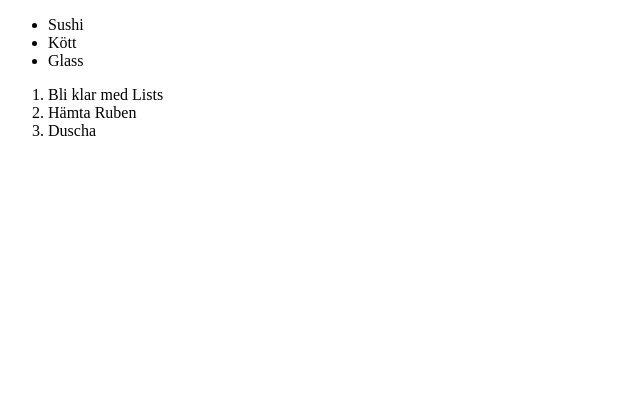
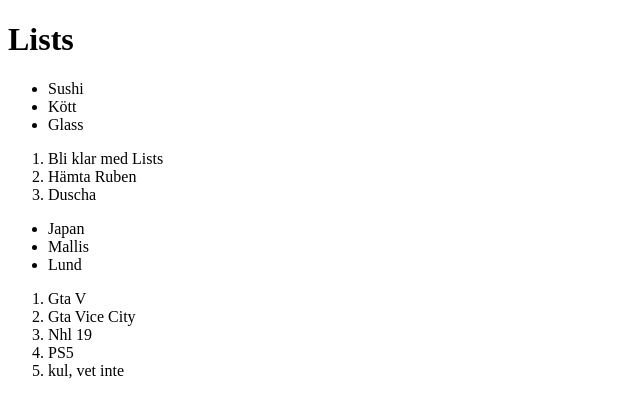
Before and after one commit to aejmil/Lists, a plain HTML site: page index.html in a window 1280 px wide. Shown: the whole page, without its empty margins (0-640 px from the left). Drawn offline with Linux system fonts and the light colour scheme.

Commit message:
Added header and more lists

```diff
--- a/index.html
+++ b/index.html
@@ -6,6 +6,8 @@
     </head>
 
     <body>
+        <h1>Lists</h1>
+
         <ul>
             <li>Sushi</li>
             <li>Kött</li>
@@ -17,5 +19,19 @@
             <li>Hämta Ruben</li>
             <li>Duscha</li>
         </ol>
+
+        <ul>
+            <li>Japan</li>
+            <li>Mallis</li>
+            <li>Lund</li>
+        </ul>
+
+        <ol>
+            <li>Gta V</li>
+            <li>Gta Vice City</li>
+            <li>Nhl 19</li>
+            <li>PS5</li>
+            <li>kul, vet inte</li>
+        </ol>
     </body>
 </html>
```
